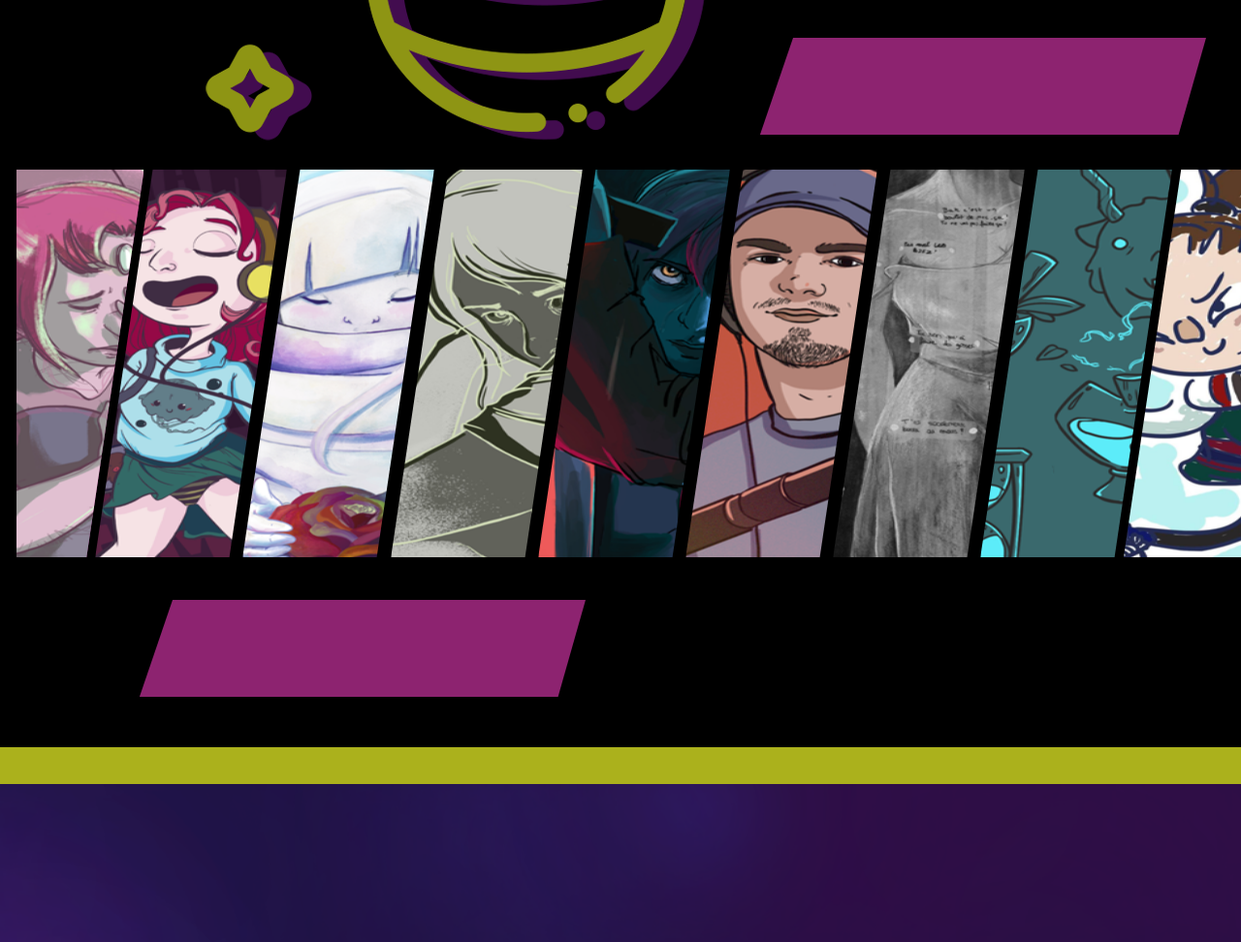
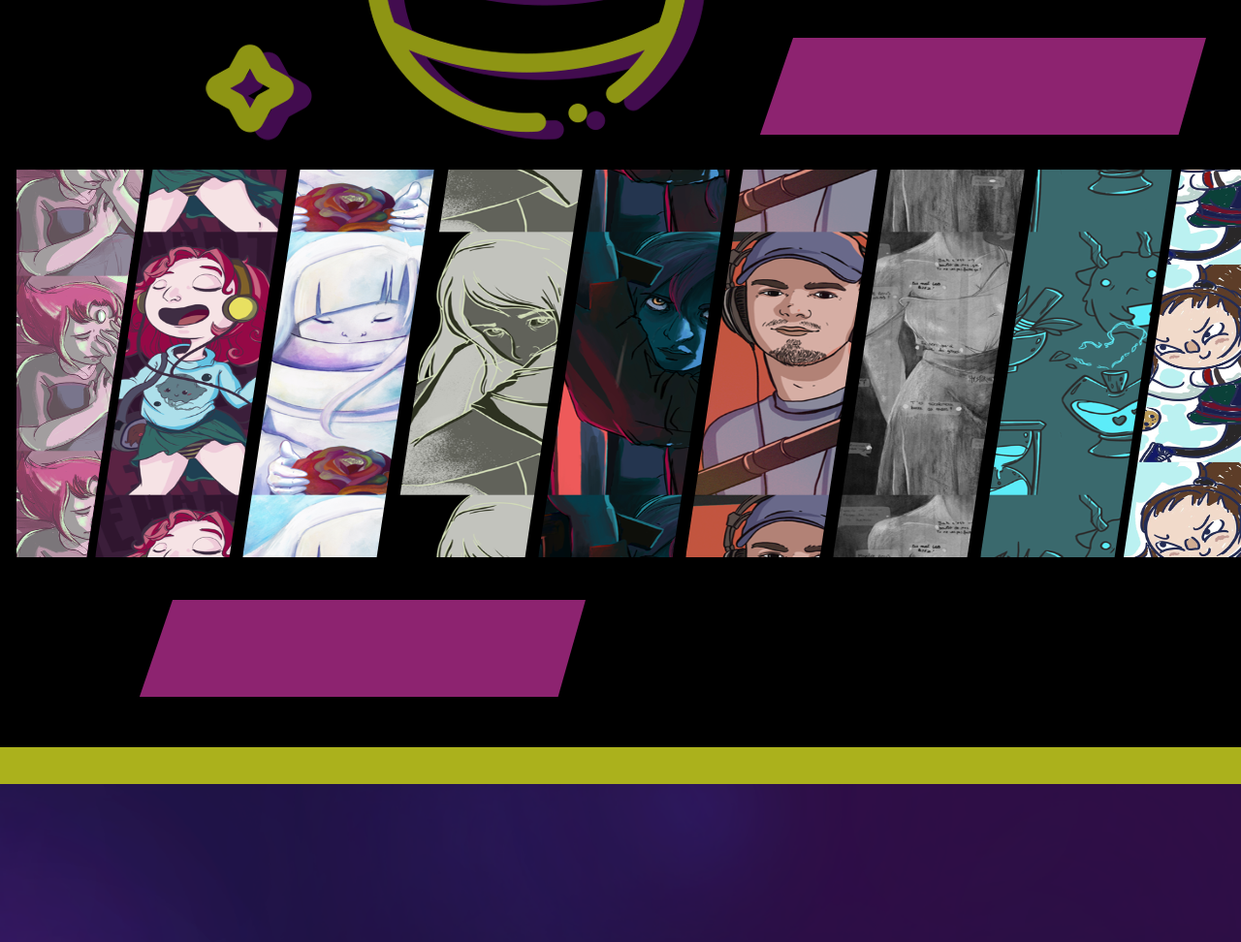
Before and after one commit to Cyber-cicco/Harmony, a website: page illustration.html in a window 1280 px wide. Shown: the part 921-1893 px from the top of the page at 97% size. Drawn offline with Linux system fonts and the light colour scheme.

Commit message:
fix(animations): les images ne sont plus en 16/9

```diff
--- a/assets/styles/background.css
+++ b/assets/styles/background.css
@@ -136,6 +136,14 @@
 .i9 {
   background-image: url('../images/illustration/09_dessins_patate.webp');
 }
+.zoomed-illu {
+    background-size: 135%;
+    transition: all 0.4s ease-in-out;
+}
+
+.zoomed-illu:hover {
+    background-size: 140%;
+}
 
 .zoomed {
     background-size: 100%;
--- a/illustration.html
+++ b/illustration.html
@@ -38,15 +38,15 @@
         </div>
       </div>
       <div class="flex flex-nowrap">
-        <div class="i1 hover:brightness-125 hover:cursor-pointer kill-me-left"></div>
-        <div class="i2 hover:brightness-125 hover:cursor-pointer kill-me"></div>
-        <div class="i3 hover:brightness-125 hover:cursor-pointer kill-me"></div>
-        <div class="i4 hover:brightness-125 hover:cursor-pointer kill-me"></div>
-        <div class="i5 hover:brightness-125 hover:cursor-pointer kill-me"></div>
-        <div class="i6 hover:brightness-125 hover:cursor-pointer kill-me"></div>
-        <div class="i7 hover:brightness-125 hover:cursor-pointer kill-me"></div>
-        <div class="i8 hover:brightness-125 hover:cursor-pointer kill-me"></div>
-        <div class="i9 hover:brightness-125 hover:cursor-pointer kill-me-right"></div>
+        <div class="i1 zoomed-illu hover:brightness-125 hover:cursor-pointer kill-me-left"></div>
+        <div class="i2 zoomed-illu hover:brightness-125 hover:cursor-pointer kill-me"></div>
+        <div class="i3 zoomed-illu hover:brightness-125 hover:cursor-pointer kill-me"></div>
+        <div class="i4 zoomed-illu hover:brightness-125 hover:cursor-pointer kill-me"></div>
+        <div class="i5 zoomed-illu hover:brightness-125 hover:cursor-pointer kill-me"></div>
+        <div class="i6 zoomed-illu hover:brightness-125 hover:cursor-pointer kill-me"></div>
+        <div class="i7 zoomed-illu hover:brightness-125 hover:cursor-pointer kill-me"></div>
+        <div class="i8 zoomed-illu hover:brightness-125 hover:cursor-pointer kill-me"></div>
+        <div class="i9 zoomed-illu hover:brightness-125 hover:cursor-pointer kill-me-right"></div>
       </div>
       <div class="w-1/2 py-2">
         <div class="p-9">
```
